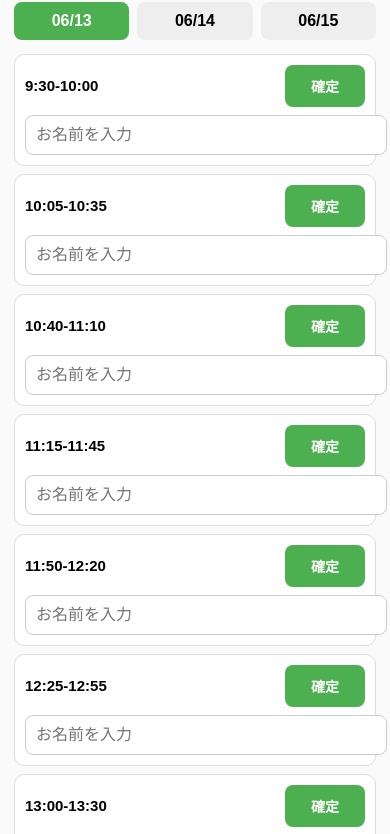
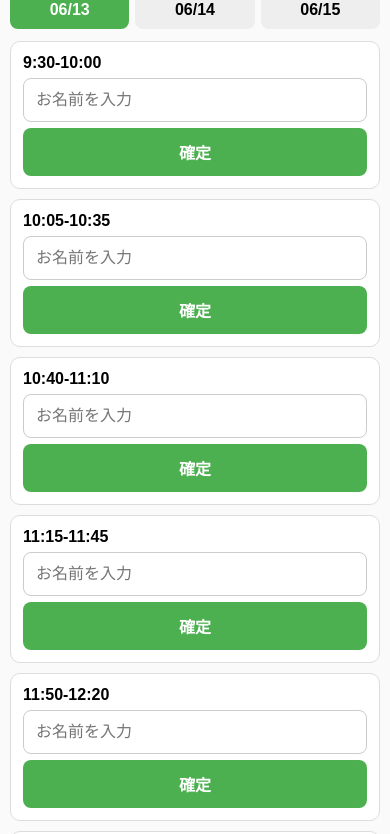
Before and after one commit to aceone1018-beep/ayatokyosalonyoyaku, a plain HTML site: page index.html in a window 390 px wide. Shown: the part 74-908 px from the top of the page. Drawn offline with nearby package versions, Linux system fonts and the light colour scheme; no server answers.

Commit message:
Update index.html

```diff
--- a/index.html
+++ b/index.html
@@ -2,26 +2,27 @@
 <html lang="ja">
 <head>
 <meta charset="UTF-8">
+<meta name="viewport" content="width=device-width, initial-scale=1.0">
 <title>占い礼～aya～ 東京サロン予約表</title>
 
 <style>
 body {
   font-family: sans-serif;
-  padding: 14px;
+  padding: 10px;
   background: #fafafa;
   margin: 0;
 }
 
 h2 {
-  font-size: 20px;
-  margin-bottom: 16px;
+  font-size: 18px;
   text-align: center;
+  margin-bottom: 14px;
 }
 
 #dateTabs {
   display: flex;
-  gap: 8px;
-  margin-bottom: 14px;
+  gap: 6px;
+  margin-bottom: 12px;
 }
 
 .date-tab {
@@ -29,7 +30,6 @@ h2 {
   text-align: center;
   padding: 10px 6px;
   background: #eee;
-  cursor: pointer;
   border-radius: 8px;
   font-weight: bold;
 }
@@ -40,11 +40,8 @@ h2 {
 }
 
 .slot {
-  display: flex;
-  align-items: center;
-  gap: 8px;
-  margin: 8px 0;
-  padding: 10px;
+  margin-bottom: 10px;
+  padding: 12px;
   background: white;
   border-radius: 10px;
   border: 1px solid #ddd;
@@ -52,51 +49,41 @@ h2 {
 
 .slot.reserved {
   background: #ffecec;
-  border-color: #ff9999;
 }
 
 .slot.unavailable {
   background: #e0e0e0;
-  border-color: #bbb;
   color: #777;
 }
 
 .time-label {
-  width: 105px;
-  font-size: 14px;
   font-weight: bold;
-  flex-shrink: 0;
+  margin-bottom: 6px;
 }
 
 .slot input {
-  flex: 1;
-  min-width: 0;
-  padding: 10px;
+  width: 100%;
+  padding: 12px;
   font-size: 16px;
+  margin-bottom: 6px;
   border: 1px solid #ccc;
   border-radius: 8px;
+  box-sizing: border-box;
 }
 
 .slot input:disabled {
   background: #f5f5f5;
-  color: #333;
   font-weight: bold;
 }
 
-.slot.unavailable input {
-  background: #d6d6d6;
-  color: #777;
-}
-
 .slot button {
-  min-width: 72px;
-  padding: 11px 10px;
+  width: 100%;
+  padding: 12px;
+  font-size: 16px;
   border: none;
   border-radius: 8px;
   color: white;
-  cursor: pointer;
   font-weight: bold;
-  font-size: 14px;
 }
 
 .confirm-btn {
@@ -109,36 +96,6 @@ h2 {
 
 .unavailable-btn {
   background: #999;
-  cursor: not-allowed;
-}
-
-/* スマホ最適化 */
-@media screen and (max-width: 480px) {
-
-  .slot {
-    display: grid;
-    grid-template-columns: 1fr 80px;
-    grid-template-areas:
-      "time button"
-      "input input";
-    gap: 8px;
-  }
-
-  .time-label {
-    grid-area: time;
-    width: auto;
-    font-size: 15px;
-  }
-
-  .slot input {
-    grid-area: input;
-    width: 100%;
-  }
-
-  .slot button {
-    grid-area: button;
-    width: 80px;
-  }
 }
 </style>
 </head>
```
